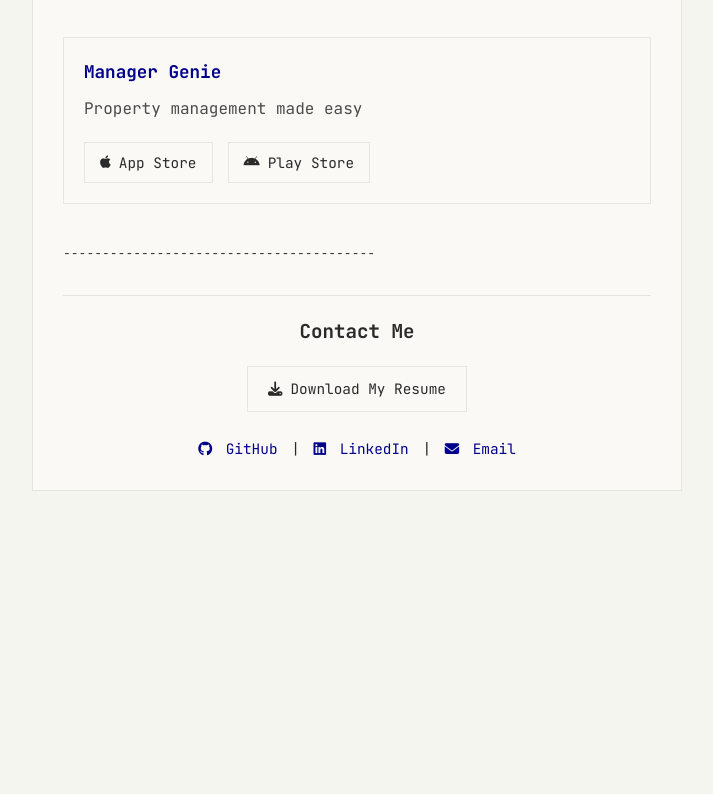
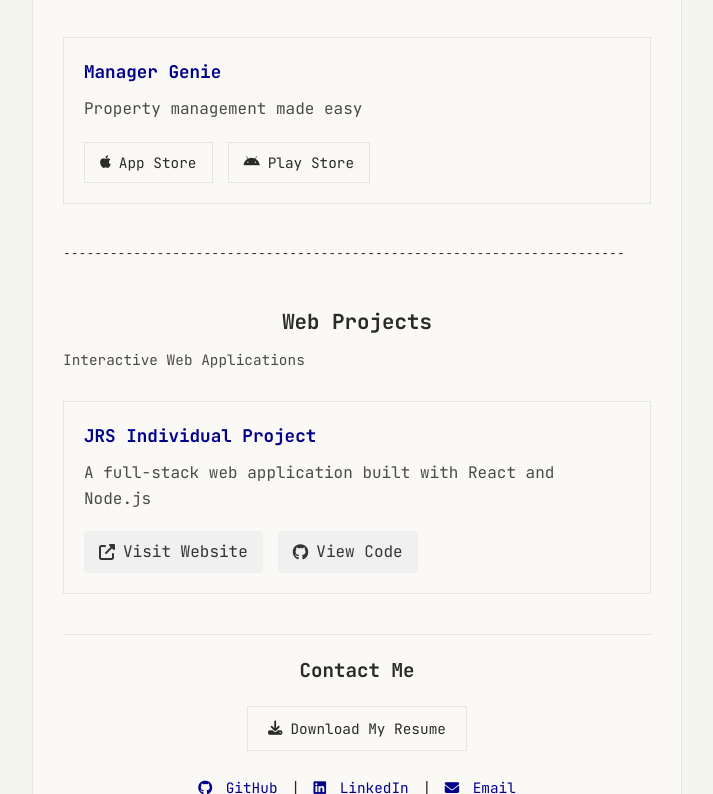
Before and after one commit to monaghanhc/monaghanhc.github.io, a website: page index.html in a window 1280 px wide. Shown: the part 1226-2020 px from the top of the page, without its empty margins (283-996 px from the left). Before the commit the page ends 1757 px from the top, so only its background shows below. Drawn offline with Linux system fonts and the light colour scheme.

Commit message:
added in another project I made

```diff
--- a/index.css
+++ b/index.css
@@ -207,3 +207,32 @@
     margin: 5px 0;
   }
 }
+
+.web-projects {
+  margin: 40px 0;
+}
+
+.project-links {
+  display: flex;
+  gap: 15px;
+  margin-top: 15px;
+}
+
+.project-button {
+  display: inline-flex;
+  align-items: center;
+  padding: 8px 15px;
+  background-color: #f0f0f0;
+  color: #333;
+  text-decoration: none;
+  border-radius: 4px;
+  transition: background-color 0.3s ease;
+}
+
+.project-button:hover {
+  background-color: #e0e0e0;
+}
+
+.project-button i {
+  margin-right: 8px;
+}
--- a/index.html
+++ b/index.html
@@ -16,15 +16,18 @@
       <p class="skills">React Native, React, Express, Node, JS, CSS, Java, Python</p>
     </header>
 
-    <div class="separator">----------------------------------------</div>
-
+    <div class="separator">
+      <span>----------------------------------------</span>
+    </div>
     <section class="about">
       <p>
         My name is Hunter Monaghan, and I am a dedicated Full-Stack Software Engineer with a strong foundation in both front-end and back-end development. I hold a Bachelor’s degree in Computer Science from The College of Charleston and am a graduate of JRS Coding School. With over six years of hands-on programming experience, I have developed proficiency in languages such as JavaScript, Python, Java, HTML, and CSS. My current focus is on building robust, scalable web and mobile applications using the React, React Native(Expo), Node.js, SQL, and Express.
       </p>
     </section>
 
-    <div class="separator">----------------------------------------</div>
+    <div class="separator">
+      <span>----------------------------------------</span>
+    </div>
 
     <main class="projects">
       <h2 class="section-title">My Projects</h2>
@@ -70,7 +73,29 @@
       </section>
     </main>
 
-    <div class="separator">----------------------------------------</div>
+    <div class="separator">
+      <span>------------------------------------------------------------------------</span>
+    </div>
+
+    <section class="web-projects">
+      <h2 class="section-title">Web Projects</h2>
+      <p class="section-subtitle">Interactive Web Applications</p>
+
+      <section class="project">
+        <h3><a href="https://jrs-individual-project.vercel.app" target="_blank">JRS Individual Project</a></h3>
+        <p class="description">A full-stack web application built with React and Node.js</p>
+        <div class="project-links">
+          <a href="https://jrs-individual-project.vercel.app" target="_blank" class="project-button">
+            <i class="fas fa-external-link-alt"></i> Visit Website
+          </a>
+          <a href="https://github.com/monaghanhc/jrs-individual-project" target="_blank" class="project-button">
+            <i class="fab fa-github"></i> View Code
+          </a>
+        </div>
+      </section>
+    </section>
+
+    <div class="separator"></div>
 
     <footer>
       <h2>Contact Me</h2>
```
